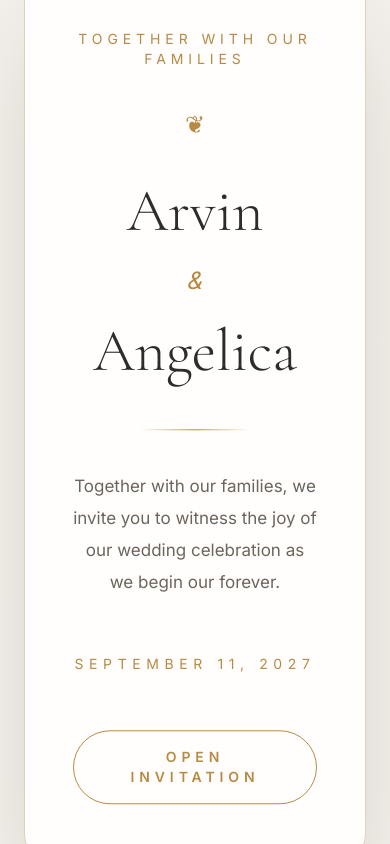
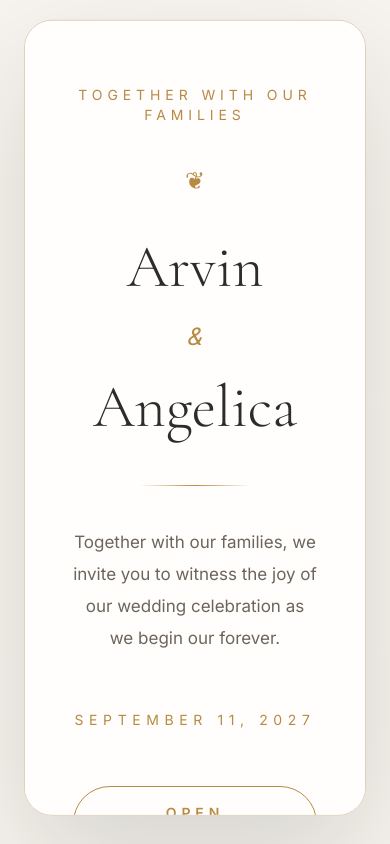
Before and after one commit to rikudouvin21-commits/arvin-angelica-wedding, a Next.js app: page / in a window 390 px wide. Built offline with nearby package versions, Linux system fonts and the light colour scheme.

Commit message:
Fix responsive token invitation card

```diff
--- a/components/invitation/InvitationCard.tsx
+++ b/components/invitation/InvitationCard.tsx
@@ -18,7 +18,7 @@ export default function InvitationCard({
       animate={
         floating
           ? {
-              y: [0, -8, 0],
+              y: [0, -6, 0],
             }
           : {}
       }
@@ -36,13 +36,19 @@ export default function InvitationCard({
         w-full
         max-w-xl
         overflow-hidden
-        rounded-[36px]
+        rounded-[28px]
         border
         border-[var(--color-border)]
         bg-[var(--color-paper)]
         shadow-[var(--shadow-floating)]
 
-        ${expanded ? "min-h-[860px]" : "min-h-[720px]"}
+        max-h-[calc(100svh-48px)]
+        overflow-y-auto
+
+        sm:rounded-[36px]
+        sm:max-h-none
+
+        ${expanded ? "min-h-[860px]" : ""}
       `}
     >
       {children}
--- a/components/invitation/OpeningScreen.tsx
+++ b/components/invitation/OpeningScreen.tsx
@@ -95,12 +95,12 @@ export default function OpeningScreen({
           }}
           className="
   flex
-            min-h-[min(720px,calc(100svh-32px))]
+  min-h-0
   flex-col
   items-center
   justify-center
-            px-7
-            py-10
+  px-6
+  py-7
   text-center
   sm:min-h-[720px]
   sm:px-12
```
Lines whose indentation alone changed are shown as unchanged.
